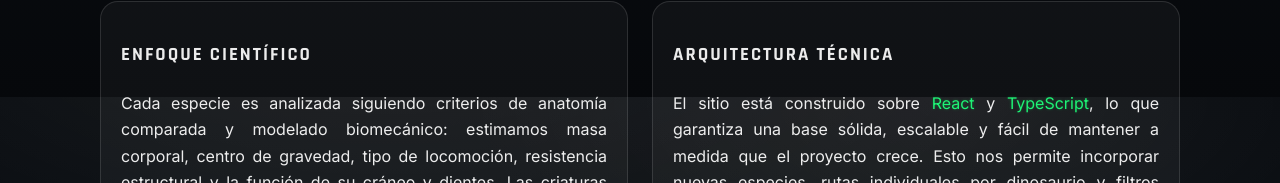
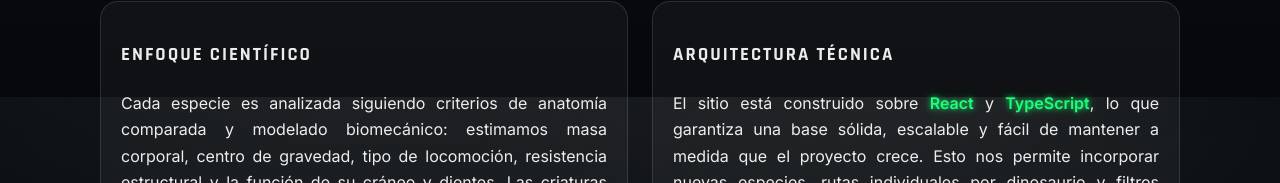
Before and after one commit to lu-developer476/Dinosauria, a React (Vite) app: page / in a window 1280 px wide. Shown: the part 703-886 px from the top of the page. Built offline with nearby package versions, Linux system fonts and the light colour scheme.

Commit message:
Make technical architecture keyword glow visible

```diff
--- a/src/styles.css
+++ b/src/styles.css
@@ -1155,19 +1155,21 @@ section[id]{scroll-margin-top:90px}
   }
 }
 
-/* Brillo titilante discreto para las tecnologías mencionadas en Arquitectura técnica */
+/* Brillo titilante visible para las tecnologías de Arquitectura técnica */
 .tech-glow {
+  display: inline;
   color: var(--accent);
-  text-shadow: 0 0 4px rgba(30,255,122,0.22);
-  animation: techGlowPulse 2.8s ease-in-out infinite;
+  font-weight: 700;
+  text-shadow: 0 0 5px rgba(30,255,122,0.45), 0 0 10px rgba(30,255,122,0.2);
+  animation: techGlowPulse 1.8s ease-in-out infinite;
 }
 @keyframes techGlowPulse {
   0%, 100% {
-    text-shadow: 0 0 2px rgba(30,255,122,0.16);
-    opacity: 0.94;
+    text-shadow: 0 0 3px rgba(30,255,122,0.3), 0 0 6px rgba(30,255,122,0.12);
+    opacity: 0.96;
   }
   50% {
-    text-shadow: 0 0 7px rgba(30,255,122,0.62), 0 0 12px rgba(30,255,122,0.2);
+    text-shadow: 0 0 6px rgba(30,255,122,0.85), 0 0 13px rgba(30,255,122,0.45);
     opacity: 1;
   }
 }
```
